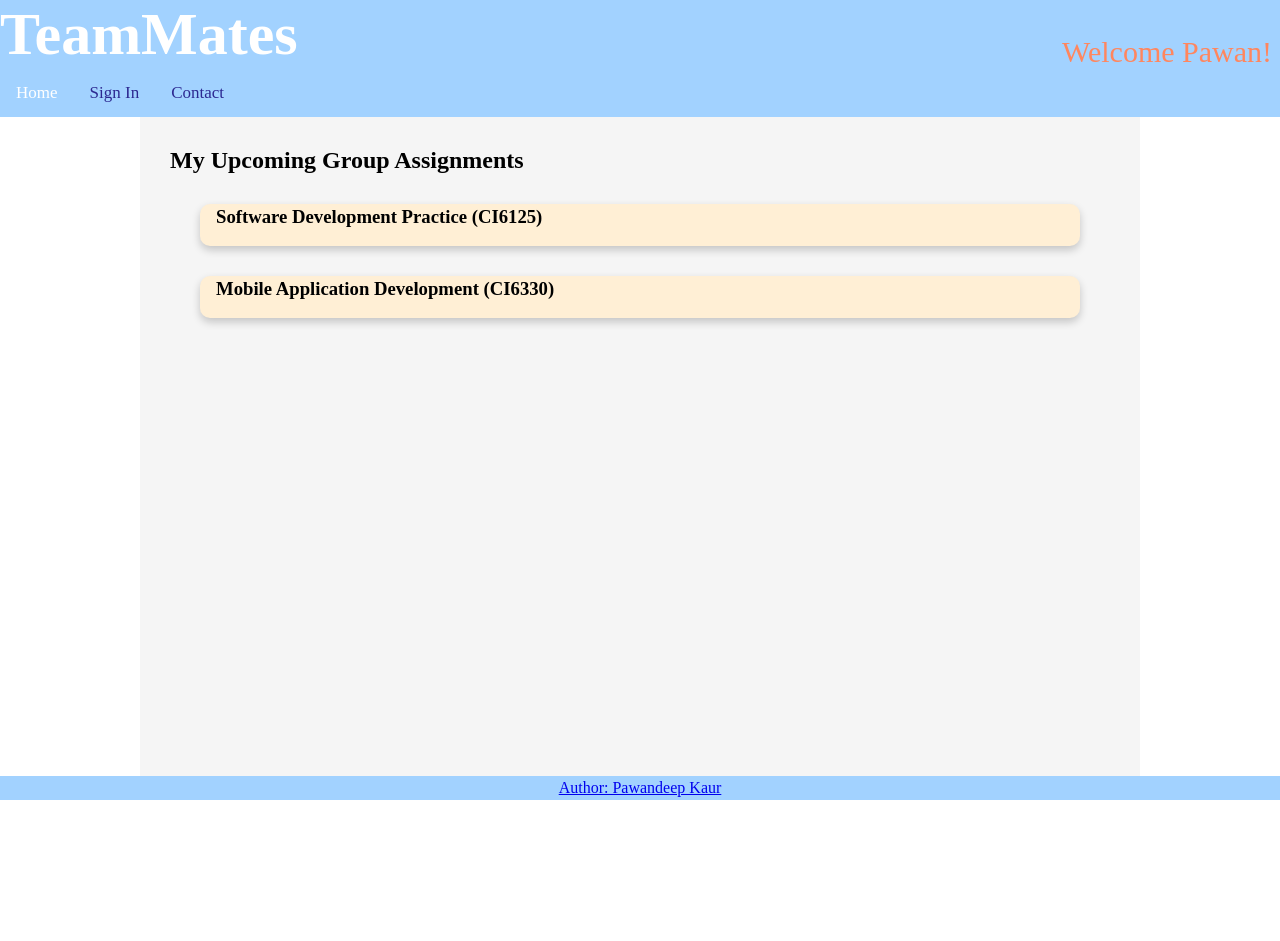
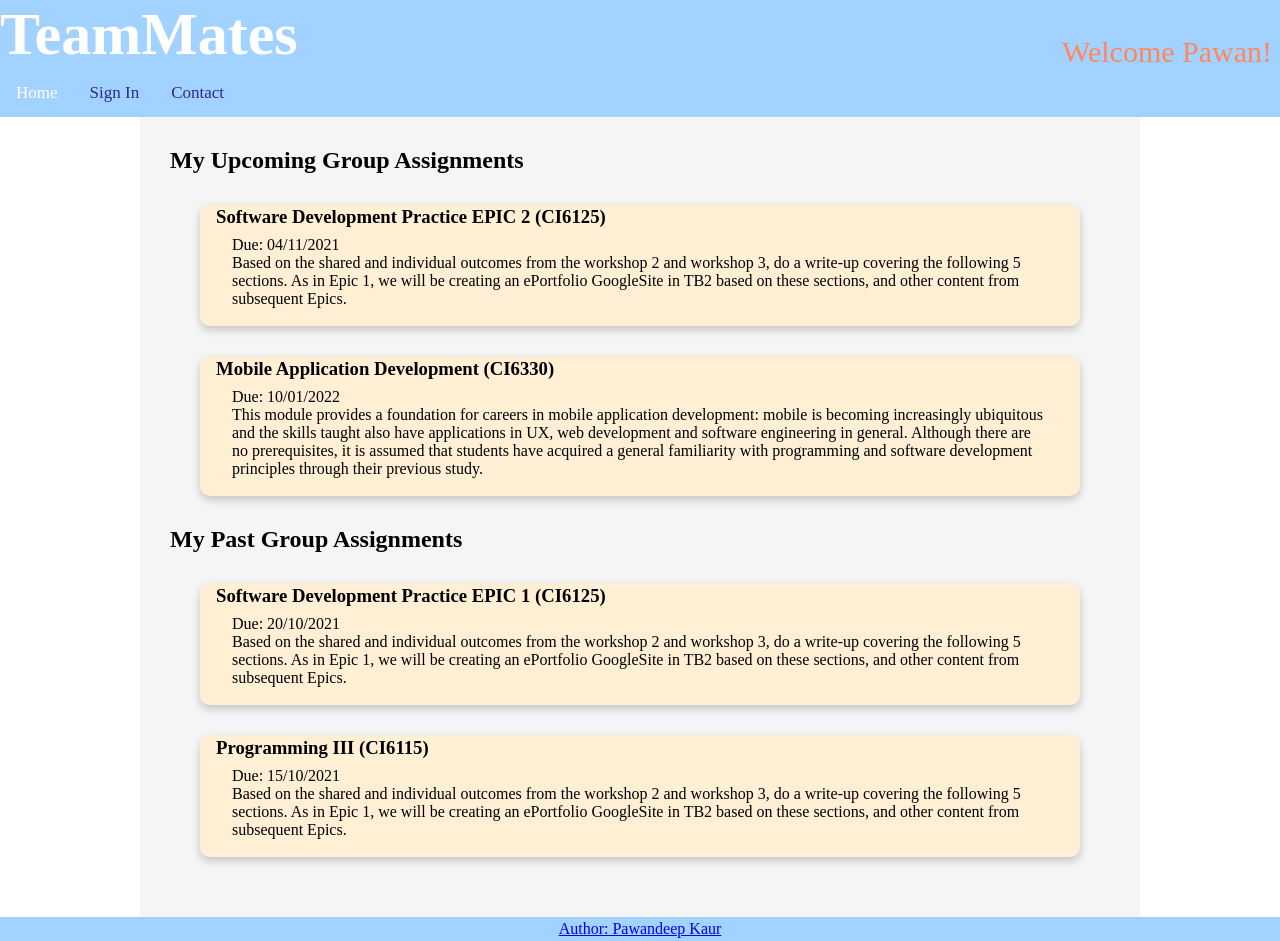
Before and after one commit to pawandeepkk/TeamMates, a React (Create React App) app in the folder teammates/: page / in a window 1280 px wide. Before the commit the page ends 800 px from the top, so only its background shows below. Built offline with nearby package versions, Linux system fonts and the light colour scheme.

Commit message:
updated dummy data implementation

```diff
--- a/teammates/src/components/pages/Home.js
+++ b/teammates/src/components/pages/Home.js
@@ -3,20 +3,33 @@ import { render } from 'react-dom';
 import Card from '../generic/Card';
 import Assignment from './Assignment';
 
-class Home extends React.Component {
+function Home() {
     //dummy data ------------------
-   render() {
-       this.state = [ {
-        title: "Software Development Practice",
+   const upcomingAssignments = [{
+        title: "Software Development Practice EPIC 2",
         code: "CI6125",
         dueDate: "04/11/2021",
-        description: "lorem ipsum",
+        description: "Based  on  the  shared  and  individual  outcomes  from  the  workshop  2  and  workshop  3,  do  a write-up  covering  the  following  5  sections.  As  in  Epic  1,  we  will  be  creating  an  ePortfolio GoogleSite in TB2 based on these sections, and other content from subsequent Epics.",
     },
     {
         title: "Mobile Application Development",
         code: "CI6330",
         dueDate: "10/01/2022",
-        description: "lorem ipsum"
+        description: "This module provides a foundation for careers in mobile application development: mobile is becoming increasingly ubiquitous and the skills taught also have applications in UX, web development and software engineering in general. Although there are no prerequisites, it is assumed that students have acquired a general familiarity with programming and software development principles through their previous study."
+    },
+    ];
+
+    const pastAssignments = [{
+        title: "Software Development Practice EPIC 1",
+        code: "CI6125",
+        dueDate: "20/10/2021",
+        description: "Based  on  the  shared  and  individual  outcomes  from  the  workshop  2  and  workshop  3,  do  a write-up  covering  the  following  5  sections.  As  in  Epic  1,  we  will  be  creating  an  ePortfolio GoogleSite in TB2 based on these sections, and other content from subsequent Epics.",
+    },
+    {
+        title: "Programming III",
+        code: "CI6115",
+        dueDate: "15/10/2021",
+        description: "Based  on  the  shared  and  individual  outcomes  from  the  workshop  2  and  workshop  3,  do  a write-up  covering  the  following  5  sections.  As  in  Epic  1,  we  will  be  creating  an  ePortfolio GoogleSite in TB2 based on these sections, and other content from subsequent Epics.",
     },
     ];
 
@@ -28,19 +41,38 @@ class Home extends React.Component {
         return (
              <section>
                 <h1>My Upcoming Group Assignments</h1>
-                  {this.state.map((assignmentInfo) => {
+                  {
+                      upcomingAssignments.map(assignmentInfo => {
                     return(
+                        <div>
                         <Card
                             title={assignmentInfo.title + " (" + assignmentInfo.code + ")"}>
-
+                            <span>{"Due: " + assignmentInfo.dueDate}<br/></span>
+                            <span>{assignmentInfo.description}</span>
                         </Card>
+                        </div>
                     );
                    })
                   }
 
+                <h1>My Past Group Assignments</h1>
+                {
+                    pastAssignments.map(pastAssignmentInfo => {
+                        return(
+                            <div>
+                                <Card
+                                    title={pastAssignmentInfo.title + " (" + pastAssignmentInfo.code + ")"}>
+                            <span>{"Due: " + pastAssignmentInfo.dueDate}<br/></span>
+                            <span>{pastAssignmentInfo.description}</span>
+                            </Card>
+                            </div>
+                        )
+                    })
+                }
+
              </section>
          );
     }
-}
+
 
 export default Home;
```
